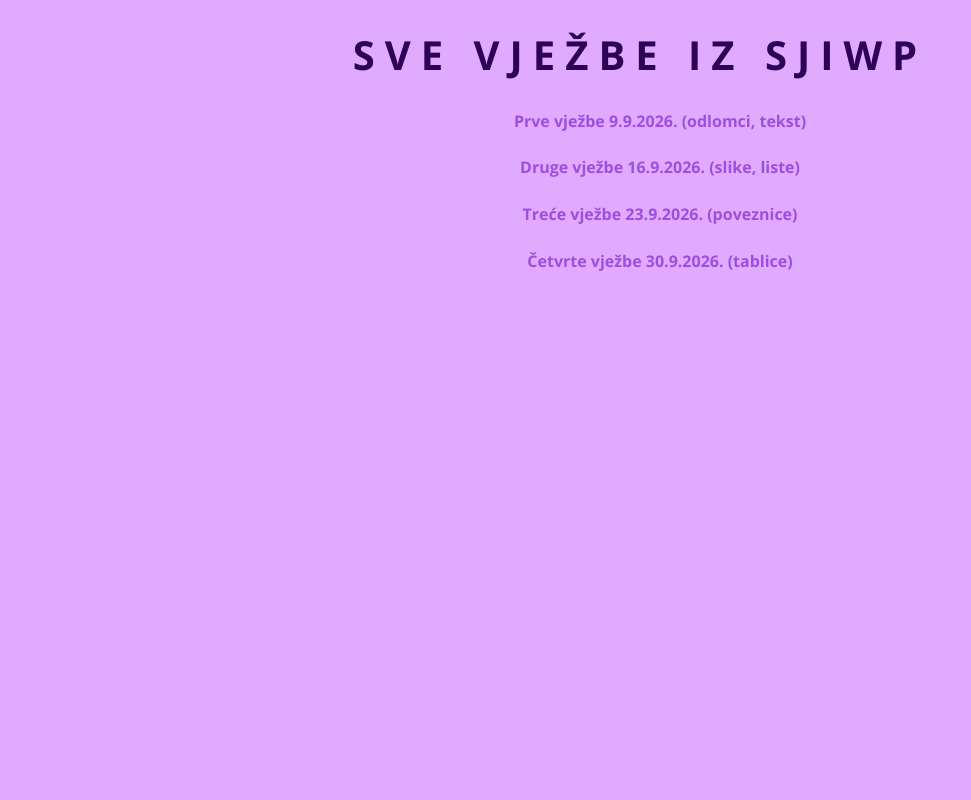
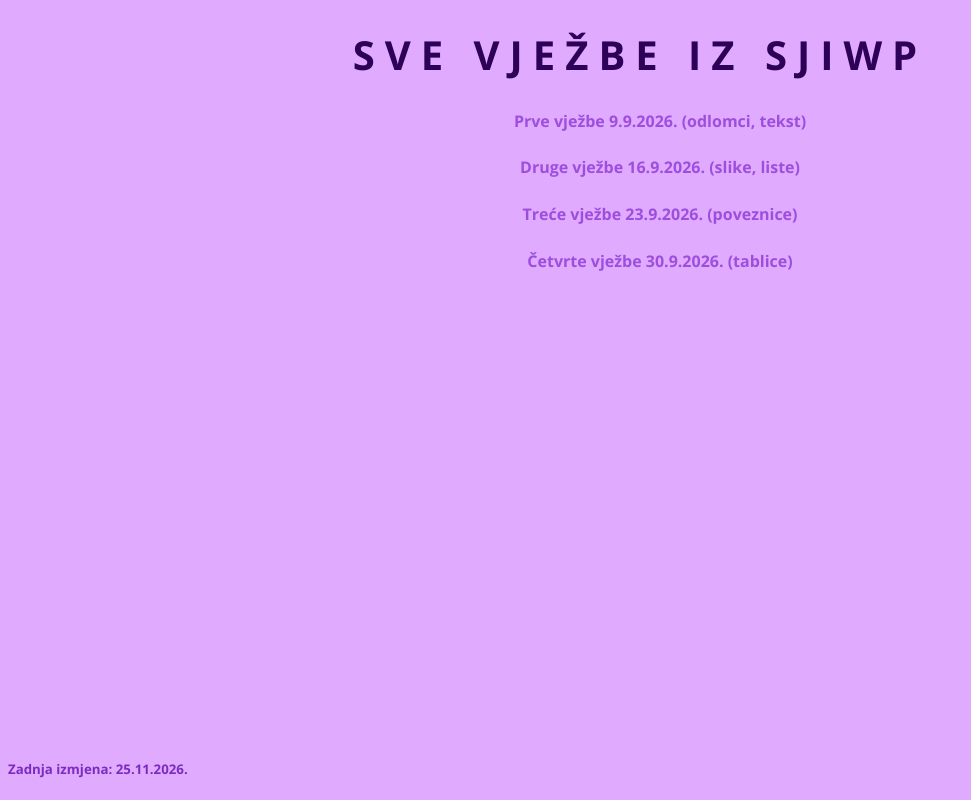
Before and after one commit to FilipMilutin/sjiwp, a plain HTML site: page index.html in a window 1280 px wide. Shown: the whole page, without its empty margins (0-971 px from the left). Drawn offline with nearby package versions, Linux system fonts and the light colour scheme.

Commit message:
Dodaj datum zadnje promjene

```diff
--- a/index.html
+++ b/index.html
@@ -10,18 +10,26 @@
         ul{
             text-align: center;
         }
+        h5{
+            position: absolute;
+            bottom: 0;
+            text-align: center;
+        }
+
     </style>
 </head>
 <body>
 
     <h1>Sve vježbe iz SJIWP</h1>
 
-    <ul >
+    <ul>
         <h4><a href = "VJ/prvi.html">Prve vježbe 9.9.2026. (odlomci, tekst)</a></h4> <!-- "../ za pomak u nadredjeni direktorij"-->
         <h4><a href = "VJ/vj2/vjezba2.html">Druge vježbe 16.9.2026. (slike, liste)</a></h4>
         <h4><a href = "VJ/vj3/vjezba3.html">Treće vježbe 23.9.2026. (poveznice)</a></h4>
         <h4><a href = "VJ/vj4/vjezba4.html">Četvrte vježbe 30.9.2026. (tablice)</a></h4>
 
     </ul>
+
+    <h5>Zadnja izmjena: 25.11.2026.</h4>
 </body>
 </html>
```
